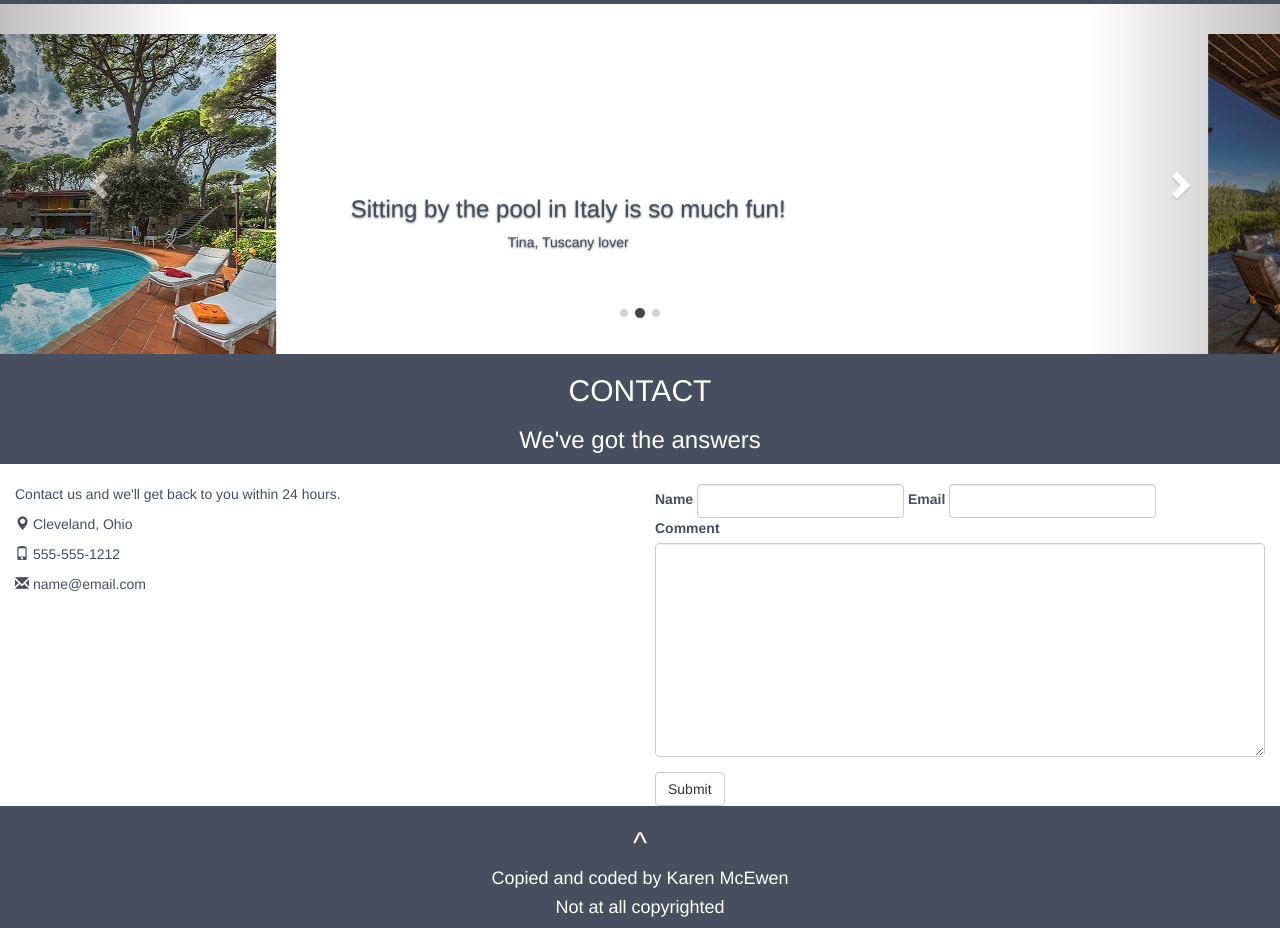
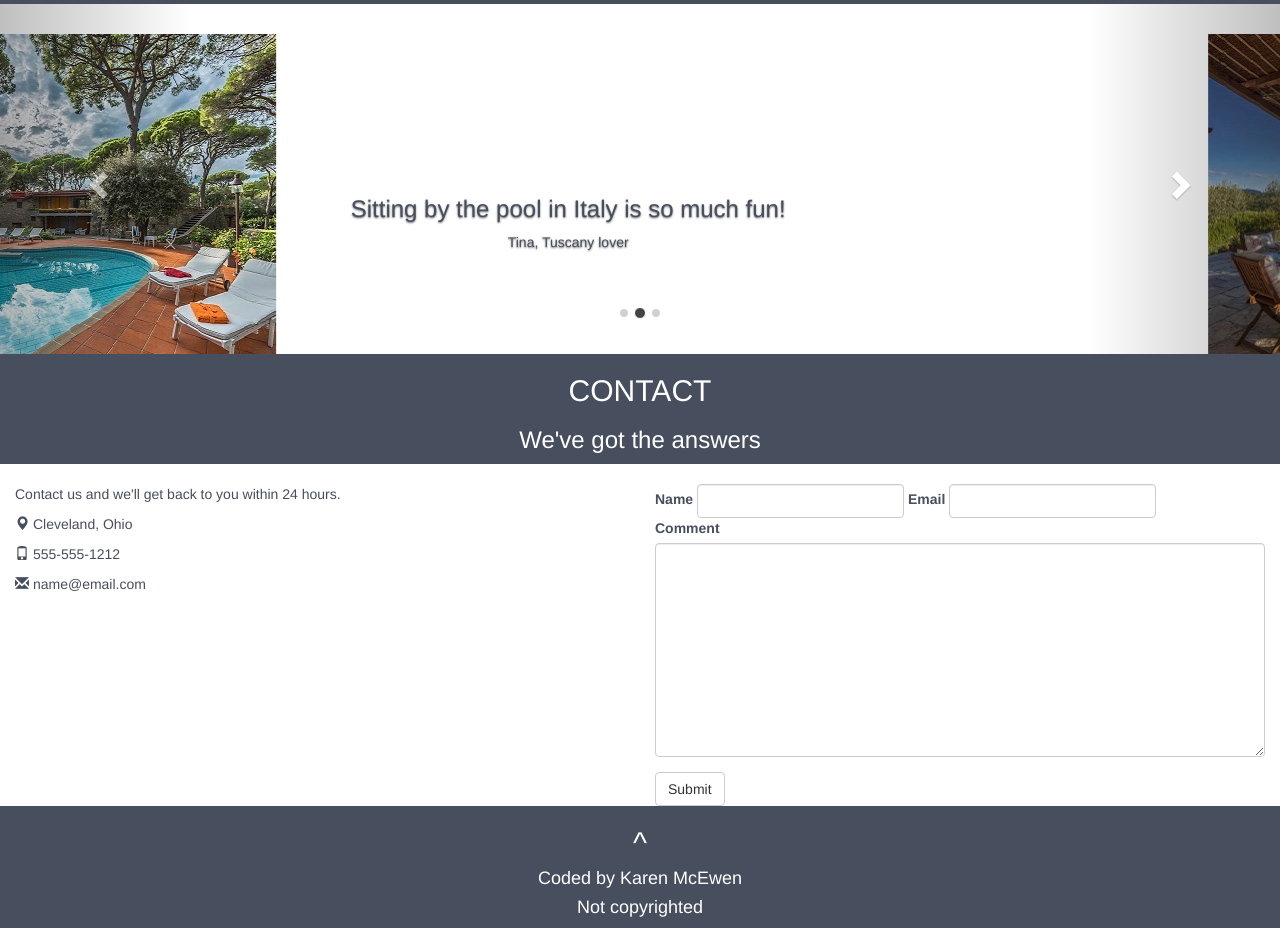
Before and after one commit to karenmcewen/tuscanyVilla, a plain HTML site: page Index.html in a window 1280 px wide. Shown: the part 2991-3919 px from the top of the page. Drawn offline with nearby package versions, Linux system fonts and the light colour scheme.

Commit message:
fixed text problem

```diff
--- a/Index.html
+++ b/Index.html
@@ -356,8 +356,8 @@
         <div class="row">
             <div class="col-lg-12 col-md-12 col-sm-12 col-xs-12 header1">
                 <h2>^</h2>
-                <h4>Copied and coded by Karen McEwen</h4>
-                <h4>Not at all copyrighted</h4>
+                <h4>Coded by Karen McEwen</h4>
+                <h4>Not copyrighted</h4>
             </div> <!--end div header1-->
         </div><!--end row-->
     </div><!--end container-->
--- a/StyleSheet.css
+++ b/StyleSheet.css
@@ -139,7 +139,7 @@ nav#navvy.navbar.navbar-static-top {
         border: hidden;
     }
 
-        .TTT .transbox .p .h2 .h3 {
+        .TTT .transbox p h2 h3 {
             display: flex;
             justify-content: center;
             align-items: center;
```
